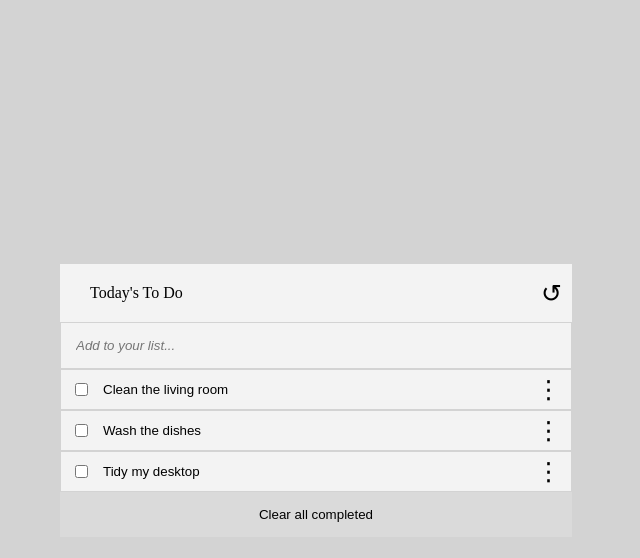
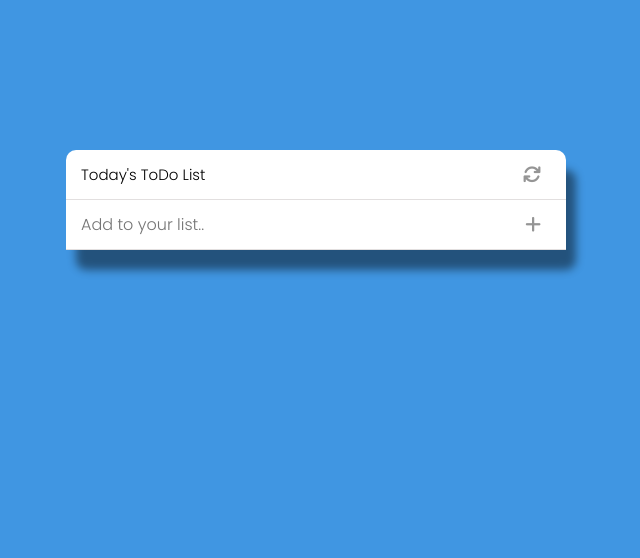
Before and after one commit to SebastianSolisFenger/To-do-List-Pro, a website built with webpack: page src/index.html in a window 1280 px wide. Shown: the whole page, without its empty margins (324-964 px from the left). Built offline with nearby package versions, Linux system fonts and the light colour scheme.

Commit message:
First commit for adding dynamic functionallity to the App

```diff
--- a/src/index.html
+++ b/src/index.html
@@ -9,29 +9,24 @@
       href="https://cdnjs.cloudflare.com/ajax/libs/font-awesome/6.1.1/css/all.min.css"
       integrity="sha512-KfkfwYDsLkIlwQp6LFnl8zNdLGxu9YAA1QvwINks4PhcElQSvqcyVLLD9aMhXd13uQjoXtEKNosOWaZqXgel0g=="
       crossorigin="anonymous"
+      referrerpolicy="no-referrer"
+    />
+    <link rel="preconnect" href="https://fonts.googleapis.com" />
+    <link rel="preconnect" href="https://fonts.gstatic.com" crossorigin />
+    <link
+      href="https://fonts.googleapis.com/css2?family=Poppins:ital,wght@0,300;0,400;0,500;0,600;1,300;1,400;1,500&display=swap"
+      rel="stylesheet"
     />
 
     <title>Todo List Project App</title>
   </head>
   <body>
     <main>
-      <div class="title">
-        <h1 class="list__task__title">Today's To Do</h1>
-        <span class="icons circle-icon">&#x021BA;</span>
+      <div class="main-div">
+        <div class="todo-div">
+          <div id="tasks-div"></div>
+        </div>
       </div>
-
-      <ul class="list">
-        <li class="list__task__item">
-          <input
-            class="list__input__task"
-            type="text"
-            placeholder="Add to your list..."
-          />
-        </li>
-      </ul>
-      <button class="list__submit__button" type="button">
-        Clear all completed
-      </button>
     </main>
     <script src="index.js"></script>
   </body>
--- a/src/index.js
+++ b/src/index.js
@@ -1,48 +1,111 @@
-import './style.css';
+import "./style.css";
+import TasksBluePrint from "./tasks-functionality.js";
 
-const LISTFORM = document.querySelector('.list');
-const LITASKCON = document.createElement('li');
-const INPUT = document.createElement('input');
-const SPAN = document.createElement('span');
+const copyTasksBluePrint = new TasksBluePrint();
 
-const TASKSARR = [
-  {
-    description: 'Clean the living room',
-    completed: false,
-    index: 0,
-  },
-  {
-    description: 'Wash the dishes',
-    completed: false,
-    index: 1,
-  },
-  {
-    description: 'Tidy my desktop',
-    completed: false,
-    index: 2,
-  },
-];
+const tasksContainers = document.getElementById("tasks-div");
 
-const DISPLAYTASKS = () => {
-  TASKSARR.forEach((task) => {
-    const LI_TASK_ITEM = LITASKCON.cloneNode(true);
-    const CHECKBOX = INPUT.cloneNode(true);
-    const INPUT_TEXT_CONTAINER = INPUT.cloneNode(true);
-    const ICON = SPAN.cloneNode(true);
+const createDynamicTasks = () => {
+  tasksContainers.innerHTML = `
+   <div class="entry-line title-list">
+        <p>Today's ToDo List</p>
+        <button type="button" class="list-btn">
+          <i class="fa-solid fa-arrows-rotate"></i>
+        </button>
+      </div>
+      <div class="entry-line">
+        <form id="add-task-form">
+          <input
+            class="input-new-task"
+            required
+            placeholder="Add to your list.."
+          >
+          <button type='submit' class='list-btn add-task-btn'><i class='fa-solid fa-plus'></i></button>
+        </form>
+      </div>`;
 
-    LI_TASK_ITEM.classList.add('list__task__item');
-    CHECKBOX.setAttribute('type', 'checkbox');
-    CHECKBOX.classList.add('list__checkbox');
-    INPUT_TEXT_CONTAINER.setAttribute('type', 'text');
-    INPUT_TEXT_CONTAINER.setAttribute('name', 'task');
-    INPUT_TEXT_CONTAINER.setAttribute('value', task.description);
-    INPUT_TEXT_CONTAINER.classList.add('list__input__text');
-    ICON.classList.add('icons');
-    ICON.innerHTML = '&#x022EE;';
+  if (copyTasksBluePrint.tasksArr.length !== 0) {
+    tasksContainers.innerHTML += copyTasksBluePrint.tasksArr
+      .sort((a, b) => a.index - b.index)
+      .map(
+        (
+          task
+        ) => `<div class='entry-line task-item-line'><div class='inside-list-container'><input class='task-status' data-id='${
+          task.index
+        }' type='checkbox' ${
+          task.completed ? "checked" : ""
+        }><p class='task-description' id="desc${
+          task.index
+        }" contenteditable='true' data-tid='${task.index}'>${
+          task.description
+        }</p>
+          </div>
+          <button type='button' data-taskid='${task.index}' id='delete${
+          task.index
+        }' class='list-btn remove-btn'><i class='fa-solid fa-trash-can'></i></button>
+          </div>`
+      )
+      .join("");
+    tasksContainers.innerHTML +=
+      '<div class="entry-line clear-task-line"><button id="remove-completed" type="button">Clear all completed</button></div>';
 
-    LI_TASK_ITEM.append(CHECKBOX, INPUT_TEXT_CONTAINER, ICON);
-    LISTFORM.appendChild(LI_TASK_ITEM);
+    const taskDescriptions = document.querySelectorAll(".task-description");
+    const deleteBtns = document.querySelectorAll(".remove-btn");
+
+    deleteBtns.forEach((btn) => {
+      btn.addEventListener("click", () => {
+        copyTasksBluePrint.remove(btn.dataset.taskid);
+        createDynamicTasks();
+      });
+    });
+
+    const taskStatusesInfo = document.querySelectorAll(".task-status");
+
+    taskStatusesInfo.forEach((status) => {
+      status.addEventListener("change", () => {
+        copyTasksBluePrint.changeStatus(status.dataset.id, status.checked);
+        taskDescriptions.forEach((desc) => {
+          if (desc.dataset.tid === status.dataset.id) {
+            desc.classList.add("task-line-through");
+            desc.style = "color: red;";
+          }
+        });
+        createDynamicTasks();
+      });
+    });
+
+    taskDescriptions.forEach((taskObjItem) => {
+      taskObjItem.addEventListener("keyup", () => {
+        copyTasksBluePrint.update(
+          taskObjItem.dataset.tid,
+          taskObjItem.textContent
+        );
+      });
+      taskObjItem.addEventListener("focus", () => {
+        taskObjItem.parentElement.parentElement.style =
+          "background-color: rgb(255 234 99)";
+      });
+      taskObjItem.addEventListener("blur", () => {
+        taskObjItem.parentElement.parentElement.style =
+          "background-color: #fff";
+      });
+    });
+  }
+
+  const submitTaskForm = document.getElementById("add-task-form");
+  const newTask = document.querySelector(".input-new-task");
+
+  submitTaskForm.addEventListener("submit", (event) => {
+    event.preventDefault();
+    const upcomingtask = {
+      description: newTask.value,
+      completed: false,
+      index: copyTasksBluePrint.size() + 1,
+    };
+    copyTasksBluePrint.add(upcomingtask);
+    newTask.value = "";
+    createDynamicTasks();
   });
 };
 
-DISPLAYTASKS();
+window.onload = createDynamicTasks();
--- a/src/style.css
+++ b/src/style.css
@@ -1,87 +1,114 @@
-html {
+@import url("https://fonts.googleapis.com/css2?family=Poppins:ital,wght@0,300;0,400;0,500;0,600;1,300;1,400;1,500&display=swap");
+
+:root {
+  --back-blue: #4096e2;
+  --whiteProto: #fff;
+  --grayProto: #e2dfdf;
+  --gray-2Proto: #f6f6f6;
+  --gray-3Proto: #959595;
+  --blackProto: #000;
+  --black-2Proto: #bdbdbd;
+}
+
+* {
+  margin: 0;
+  padding: 0;
   box-sizing: border-box;
 }
 
-*,
-*::before,
-*::after {
-  box-sizing: inherit;
+body {
+  background-color: var(--back-blue);
+  font-family: "Poppins", sans-serif;
 }
 
-body {
-  padding: 0;
-  margin: 0;
-  background-color: lightgrey;
+.main-div {
   display: flex;
   justify-content: center;
   align-items: center;
-  height: 100vh;
 }
 
-main {
-  height: auto;
-  max-height: 70vh;
-  width: 40%;
-  margin: 0 auto;
-  background-color: rgb(243, 243, 243);
+.todo-div {
+  margin-top: 150px;
+  width: 500px;
+  border-radius: 10px;
+  margin-left: 15px;
+  margin-right: 15px;
+  box-shadow: 10px 20px 8px rgb(0 0 0 / 45%);
 }
 
-.list__task__title {
-  font-size: 1rem;
-  font-weight: normal;
-  margin: 0;
-  padding: 10px 20px;
+.entry-line {
+  display: flex;
+  background-color: var(--whiteProto);
+  padding: 5px 15px 5px 15px;
+  justify-content: space-between;
+  align-items: center;
+  border-bottom: 1.4px solid var(--grayProto);
 }
 
-.title {
+.title-list {
+  border-radius: 10px 10px 0px 0px;
+}
+
+.title-list p {
+  font-size: 18px;
+}
+
+.entry-line p {
+  font-size: 15px;
+  font-family: "Poppins", sans-serif;
+  font-weight: 300;
+}
+
+.inside-list-container {
+  display: flex;
+  align-items: center;
+  gap: 10px;
+}
+
+#add-task-form {
   display: flex;
   justify-content: space-between;
-  align-items: center;
-  padding: 10px;
-  position: relative;
+  width: 100%;
+  gap: 25px;
 }
 
-.icons {
-  font-size: 25px;
-  position: absolute;
-  right: 10px;
-  top: 5px;
+.input-new-task {
+  width: 100%;
+  height: 38px;
+  border: none;
+  font-family: "Poppins", sans-serif;
+  font-weight: 300;
+  font-size: 16px;
 }
 
-.circle-icon {
-  top: 15px;
+.list-btn {
+  padding: 10px;
+  background-color: transparent;
+  border: none;
+  cursor: pointer;
 }
 
-.list {
-  list-style: none;
-  padding: 0;
-  margin: 0;
+.list-btn i {
+  font-size: 18px;
+  color: var(--gray-3Proto);
 }
 
-.list__task__item {
-  padding: 10px 10px;
-  border: 0.2px solid lightgray;
-  display: flex;
-  gap: 10px;
-  position: relative;
+.clear-task-line {
+  justify-content: center;
+  height: 50px;
+  border-radius: 0px 0px 10px 10px;
+  cursor: pointer;
 }
 
-.list__input__task {
-  background-color: inherit;
+.clear-task-line button {
+  background-color: transparent;
   border: none;
-  font-style: italic;
-  padding: 5px;
-  width: 100%;
+  font-size: 16px;
+  font-family: "Poppins", sans-serif;
+  font-weight: 300;
 }
 
-.list__input__text {
-  background-color: inherit;
-  border: none;
+.task-description,
+.input-new-task {
+  outline: none;
 }
-
-.list__submit__button {
-  background-color: rgb(218, 218, 218);
-  border: none;
-  width: 100%;
-  padding: 15px;
-}
--- /dev/null
+++ b/src/tasks-functionality.js
@@ -0,0 +1,40 @@
+export default class TasksBluePrint {
+  constructor() {
+    this.tasksArr = JSON.parse(localStorage.getItem("tasks")) || [];
+  }
+
+  add(task) {
+    this.tasksArr.push(task);
+    localStorage.setItem("tasks", JSON.stringify(this.tasksArr));
+  }
+
+  remove(id) {
+    this.tasksArr.splice(id - 1, 1);
+    this.tasksArr.forEach((task, index) => {
+      task.index = index + 1;
+    });
+    localStorage.setItem("tasks", JSON.stringify(this.tasksArr));
+  }
+
+  update(id, description) {
+    this.tasksArr.forEach((item, arrIndex) => {
+      if (item.index === parseInt(id, 10)) {
+        this.tasksArr[arrIndex].description = description;
+      }
+    });
+    localStorage.setItem("tasks", JSON.stringify(this.tasksArr));
+  }
+
+  changeStatus(id, status) {
+    this.tasksArr.forEach((item, arrIndex) => {
+      if (item.index === parseInt(id, 10)) {
+        this.tasksArr[arrIndex].completed = status;
+      }
+    });
+    localStorage.setItem("tasks", JSON.stringify(this.tasksArr));
+  }
+
+  size() {
+    return this.tasksArr.length;
+  }
+}
```
Also changed, not shown: dist/index.html, dist/main.js.
